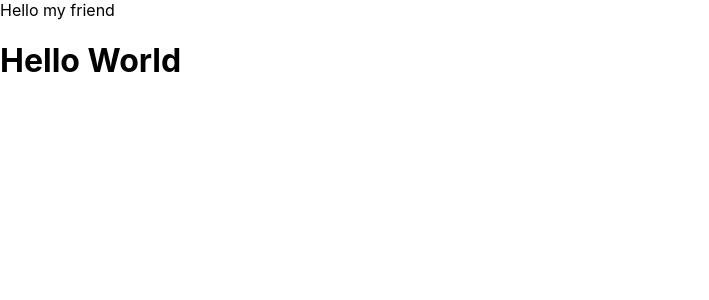
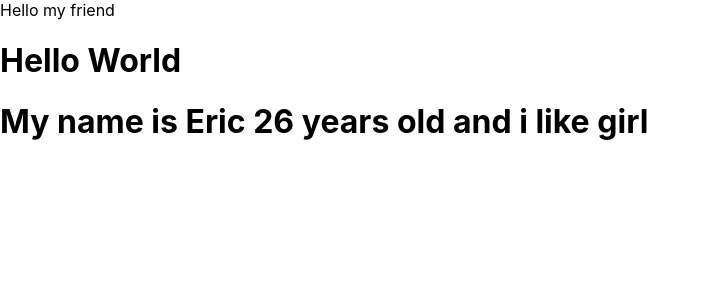
Before and after one commit to QuachHoangBo/Tutorial-React, a React (Create React App) app in the folder LearnReactJS/Chapter2/: page / in a window 1280 px wide. Shown: the top 300 px of the page, without its empty margins (0-709 px from the left). Built offline with nearby package versions, Linux system fonts and the light colour scheme.

Commit message:
video 17

```diff
--- a/LearnReactJS/Chapter2/src/components/MyComponent.js
+++ b/LearnReactJS/Chapter2/src/components/MyComponent.js
@@ -1,10 +1,20 @@
 import React from "react";
 
 class MyComponent extends React.Component {
+  state = {
+    name: "Eric",
+    age: 26,
+    like: "girl",
+  };
+
   render() {
     return (
       <div>
         <h1>Hello World</h1>
+        <h1>
+          My name is {this.state.name} {this.state.age} years old and i like{" "}
+          {this.state.like}
+        </h1>
       </div>
     );
   }
```
Also changed, not shown: LearnReactJS/Chapter2/src/App.js (+18 -5 lines).
